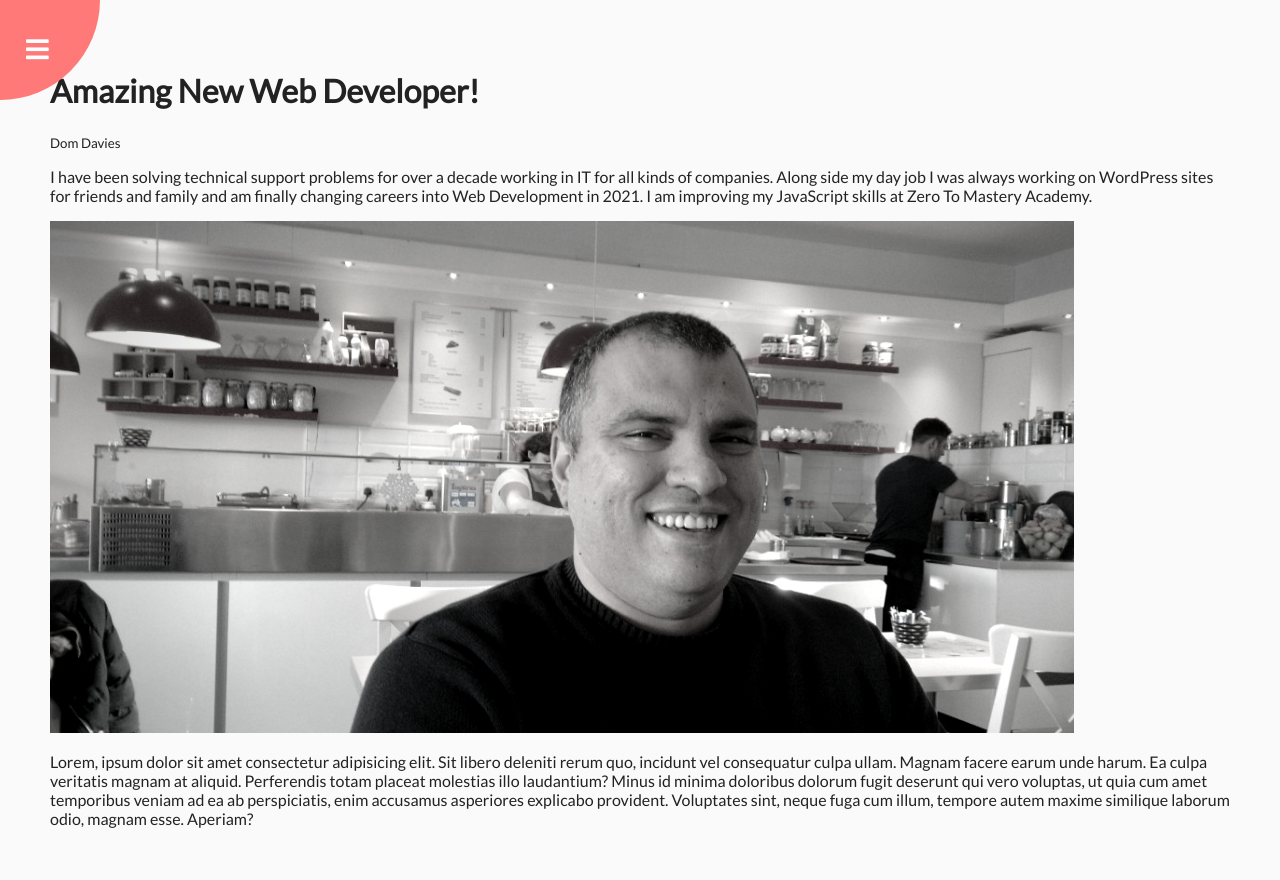
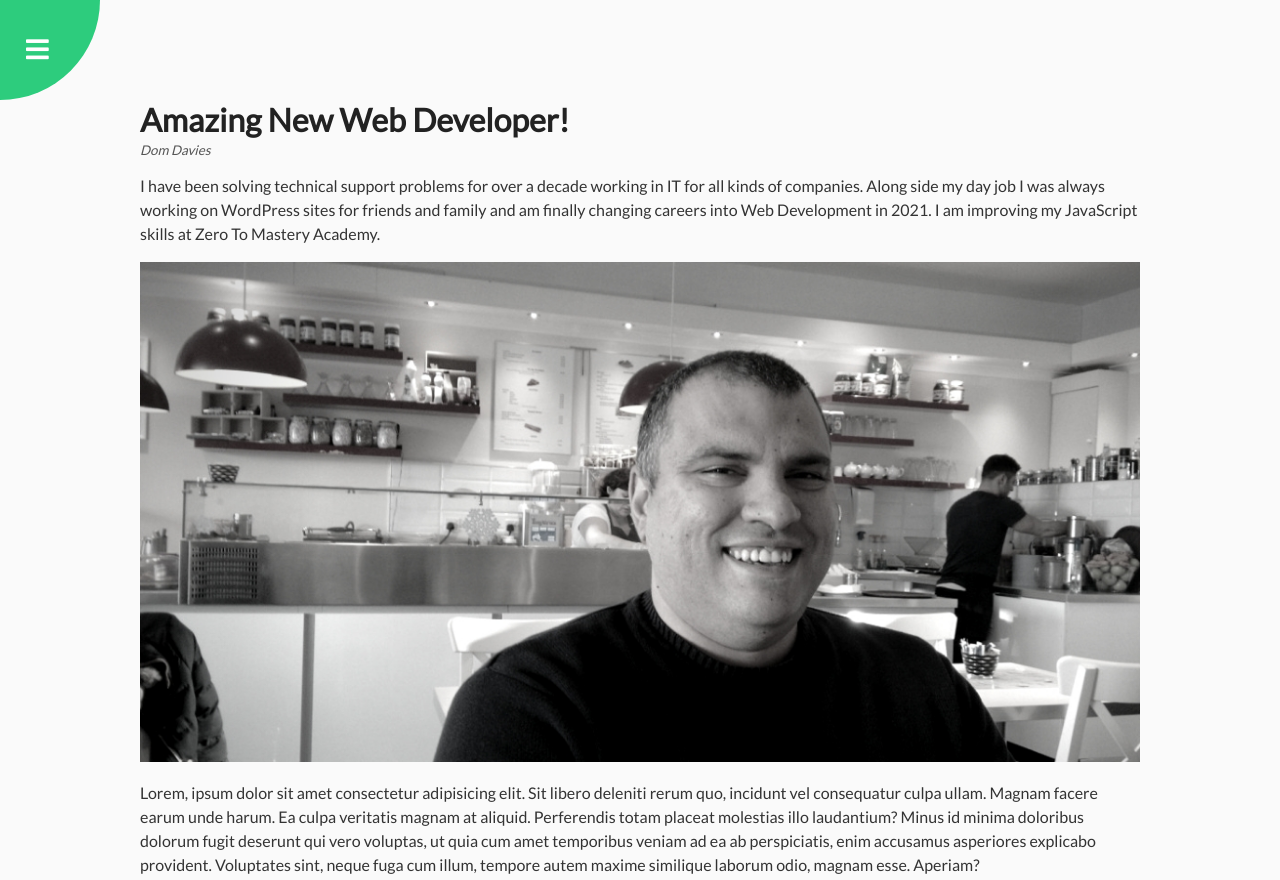
Before and after one commit to dominicdaviescodes/day3, a plain HTML site: page index.html in a window 1280 px wide. Shown: the top 880 px of the page. Drawn offline with Linux system fonts and the light colour scheme.

Commit message:
style content area, change circle color

```diff
--- a/style.css
+++ b/style.css
@@ -34,7 +34,7 @@ body {
 }
 
 .circle {
-  background-color: #ff7979;
+  background-color: #2dcc7d;
   height: 200px;
   width: 200px;
   border-radius: 50%;
@@ -73,3 +73,22 @@ body {
 .content img {
   max-width: 100%;
 }
+
+.content {
+  max-width: 1000px;
+  margin: 50px auto;
+}
+
+.content h1 {
+  margin: 0;
+}
+
+.content small {
+  color: #555;
+  font-style: italic;
+}
+
+.content p {
+  color: #333;
+  line-height: 1.5;
+}
```
